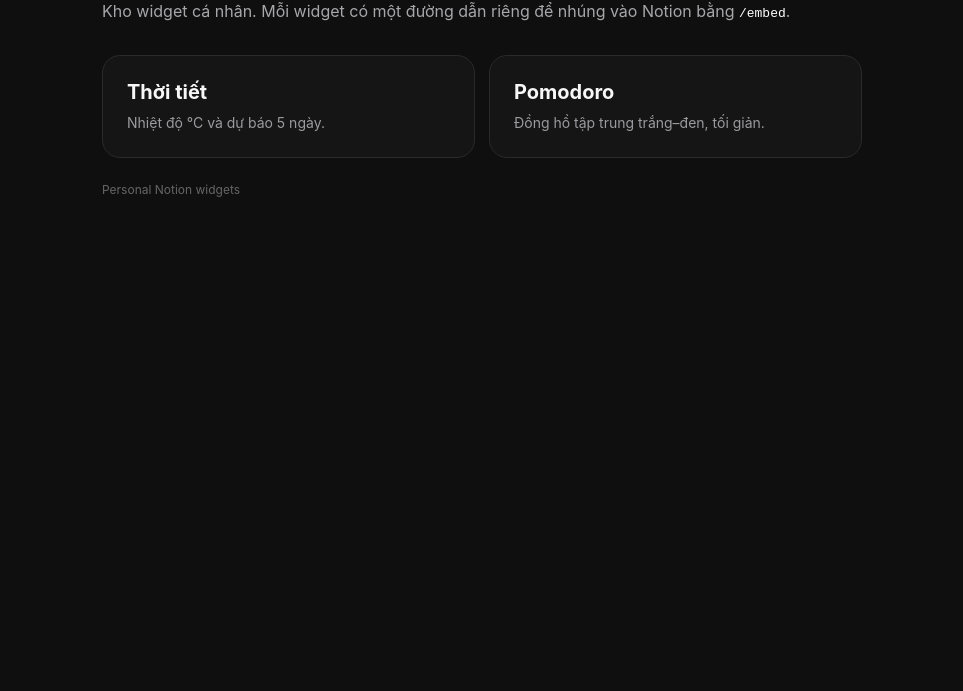
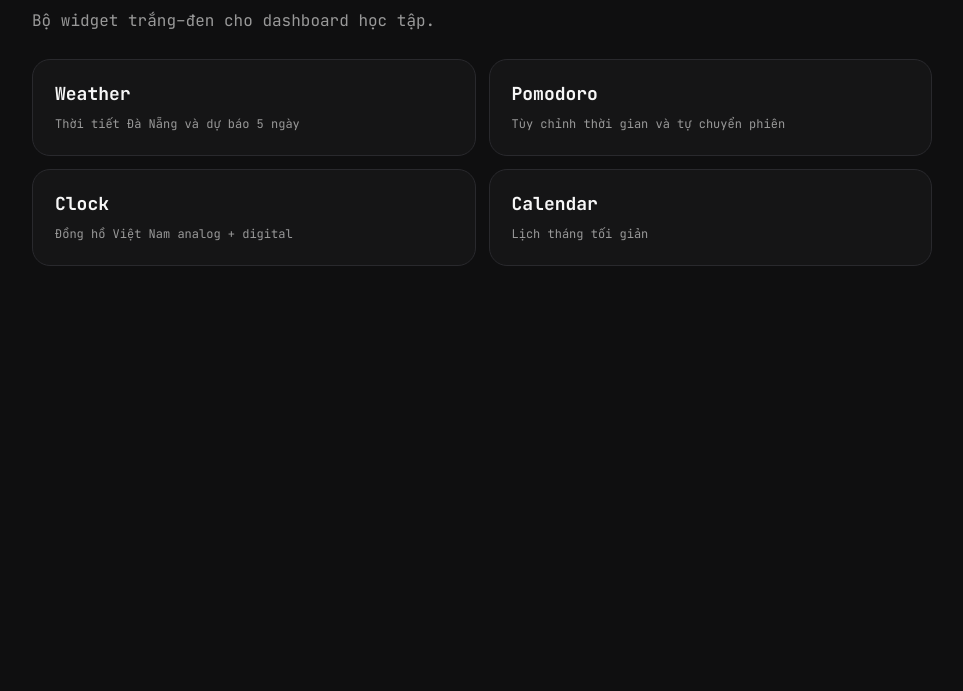
Before and after one commit to thanhquy119/Notion, a plain HTML site: page index.html in a window 1280 px wide. Shown: the part 109-800 px from the top of the page, without its empty margins (158-1121 px from the left). Drawn offline with Linux system fonts and the light colour scheme.

Commit message:
feat: list clock and calendar widgets

```diff
--- a/index.html
+++ b/index.html
@@ -1,42 +1,22 @@
 <!doctype html>
 <html lang="vi">
 <head>
-  <meta charset="utf-8">
-  <meta name="viewport" content="width=device-width,initial-scale=1">
-  <meta name="color-scheme" content="dark">
-  <title>Notion Widgets</title>
-  <style>
-    *{box-sizing:border-box}
-    html,body{margin:0;min-height:100%;font-family:Inter,ui-sans-serif,system-ui,-apple-system,BlinkMacSystemFont,"Segoe UI",sans-serif;background:#0f0f10;color:#f7f7f7}
-    body{display:grid;place-items:center;padding:32px}
-    main{width:min(760px,100%)}
-    h1{margin:0 0 8px;font-size:clamp(30px,6vw,56px);letter-spacing:-.04em}
-    p{margin:0;color:#a7a7aa;line-height:1.6}
-    .grid{display:grid;grid-template-columns:repeat(2,minmax(0,1fr));gap:14px;margin-top:30px}
-    a{display:block;padding:24px;border:1px solid #2a2a2d;border-radius:18px;background:#151516;color:inherit;text-decoration:none;transition:.16s ease}
-    a:hover{transform:translateY(-2px);border-color:#555;background:#19191b}
-    strong{display:block;font-size:20px;margin-bottom:8px}
-    span{color:#9b9b9f;font-size:14px;line-height:1.5}
-    code{color:#fff}
-    footer{margin-top:24px;font-size:12px;color:#666}
-    @media(max-width:580px){.grid{grid-template-columns:1fr}}
-  </style>
+<meta charset="utf-8"><meta name="viewport" content="width=device-width,initial-scale=1">
+<link rel="preconnect" href="https://fonts.googleapis.com"><link rel="preconnect" href="https://fonts.gstatic.com" crossorigin>
+<link href="https://fonts.googleapis.com/css2?family=JetBrains+Mono:wght@400;500;600;700;800&display=swap" rel="stylesheet">
+<title>Notion Widgets</title>
+<style>
+*{box-sizing:border-box}html,body{margin:0;min-height:100%;font-family:"JetBrains Mono",ui-monospace,monospace;background:#0f0f10;color:#f7f7f7}
+body{display:grid;place-items:center;padding:30px}main{width:min(900px,100%)}h1{margin:0;font-size:clamp(28px,6vw,54px);letter-spacing:-.05em}
+p{color:#999;line-height:1.6}.grid{display:grid;grid-template-columns:repeat(2,minmax(0,1fr));gap:13px;margin-top:25px}
+a{display:block;padding:22px;border:1px solid #29292d;border-radius:18px;background:#151516;color:inherit;text-decoration:none}
+a:hover{border-color:#666}strong{display:block;margin-bottom:7px;font-size:18px}span{color:#999;font-size:12px}
+@media(max-width:600px){.grid{grid-template-columns:1fr}}
+</style>
 </head>
-<body>
-  <main>
-    <h1>Notion Widgets</h1>
-    <p>Kho widget cá nhân. Mỗi widget có một đường dẫn riêng để nhúng vào Notion bằng <code>/embed</code>.</p>
-    <section class="grid">
-      <a href="/weather/">
-        <strong>Thời tiết</strong>
-        <span>Nhiệt độ °C và dự báo 5 ngày.</span>
-      </a>
-      <a href="/pomodoro/">
-        <strong>Pomodoro</strong>
-        <span>Đồng hồ tập trung trắng–đen, tối giản.</span>
-      </a>
-    </section>
-    <footer>Personal Notion widgets</footer>
-  </main>
-</body>
-</html>
+<body><main><h1>Notion Widgets</h1><p>Bộ widget trắng–đen cho dashboard học tập.</p><section class="grid">
+<a href="/weather/"><strong>Weather</strong><span>Thời tiết Đà Nẵng và dự báo 5 ngày</span></a>
+<a href="/pomodoro/"><strong>Pomodoro</strong><span>Tùy chỉnh thời gian và tự chuyển phiên</span></a>
+<a href="/clock/"><strong>Clock</strong><span>Đồng hồ Việt Nam analog + digital</span></a>
+<a href="/calendar/"><strong>Calendar</strong><span>Lịch tháng tối giản</span></a>
+</section></main></body></html>
```
